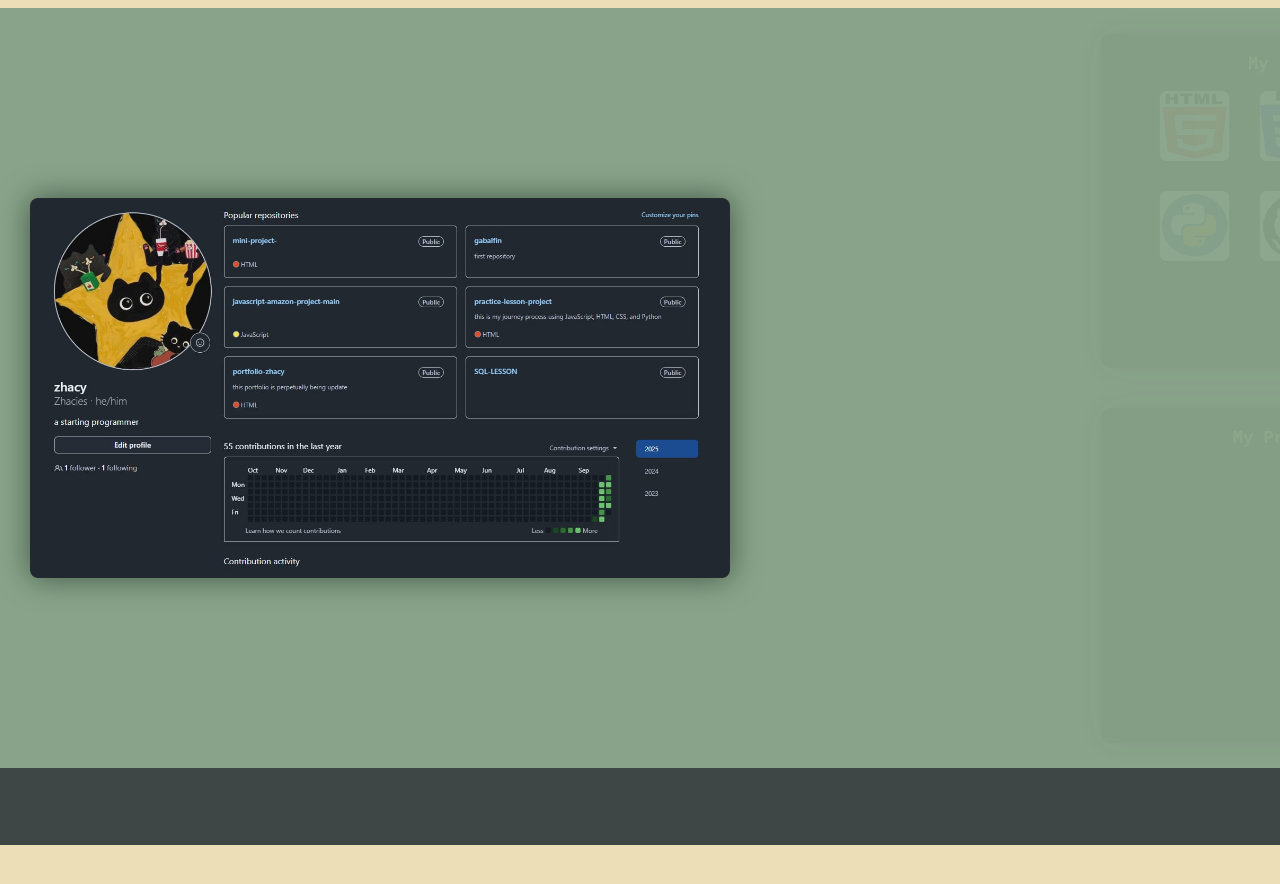
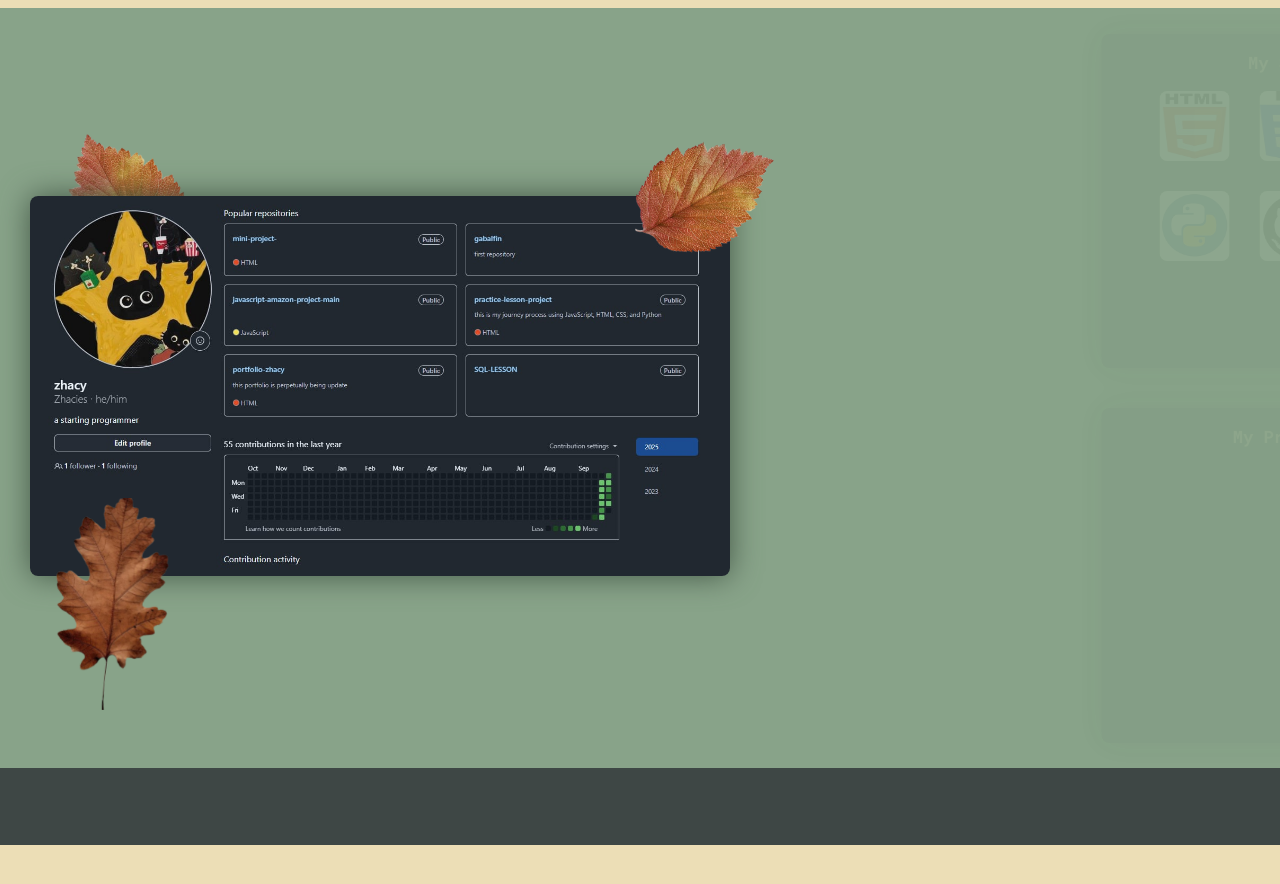
Before and after one commit to Zhacies/portfolio-zhacy, a plain HTML site: page body/body.html in a window 1280 px wide. Shown: the part 762-1646 px from the top of the page. Drawn offline with Linux system fonts and the light colour scheme; a web font is replaced by a local one.

Commit message:
2nd content update css and html

```diff
--- a/body/body.html
+++ b/body/body.html
@@ -80,9 +80,17 @@
   </div>
 
   <main class="second-main-body" >
+
+
       <div class="github-container">
-        <img src="../img/github-pfp-img.jpg" class="github-pfp">
+        <div class="design-github-pic">
+          <img src="../img/oak-leaf-nobg.png" class="oak-leaf">
+          <img src="../img/hibiscus-leaf-nobg-2.png" class="oak-leaf-2">
+          <img src="../img/hibiscus-leaf-nobg.png" class="hibiscus-leaf">
+          <img src="../img/github-pfp-img.jpg" class="github-pfp">
+        </div>
       </div>
+
       <div class="content-text-2nd">
         <article class="content-skill">
           <div class="skill-intro-container">
@@ -110,7 +118,9 @@
             </p>
           </div>
         </article>
+
       </div>
+
 
   </main>
 
--- a/body/content_design2.css
+++ b/body/content_design2.css
@@ -7,8 +7,32 @@
       justify-content: center;
       align-content: center;
     }
+    .design-github-pic{
+      position: relative;
+    }
+    .hibiscus-leaf{
+      position: absolute;
+      top: -60px;
+      right: -60px;
+      width: 25%;
+      z-index: 4;
+    }
+    .oak-leaf-2{
+      position: absolute;
+      top: -80px;
+      left: 30px;
+      width: 20%;
+      z-index: 0;
+    }
+    .oak-leaf{
+      position: absolute;
+      width: 17%;
+      bottom: -130px;
+      left: 20px;
+      z-index: 3;
+    }
+    .github-container{
 
-    .github-container{
       display: flex;
       flex: 1;
       align-items: center;
@@ -17,10 +41,13 @@
 
     }
     .github-pfp{
+      position: relative;
       width: 700px;
       object-fit: cover;
       border-radius: 8px;
       box-shadow: 0 0 30px  rgba(67, 87, 70,1);
+      z-index: 1;
+
 
     }
 
@@ -118,7 +145,6 @@
   }
 
 @media (min-width: 1600px) {
-
 .github-pfp{
   width: 900px;
   object-fit: cover;
```
Also changed, not shown: img/hibiscus-leaf-nobg-2.png (added), img/hibiscus-leaf-nobg.png (added), img/oak-leaf-nobg.png (added). Lines whose indentation alone changed are shown as unchanged.
